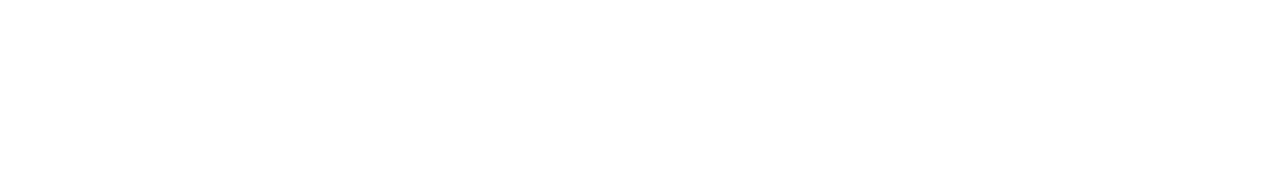
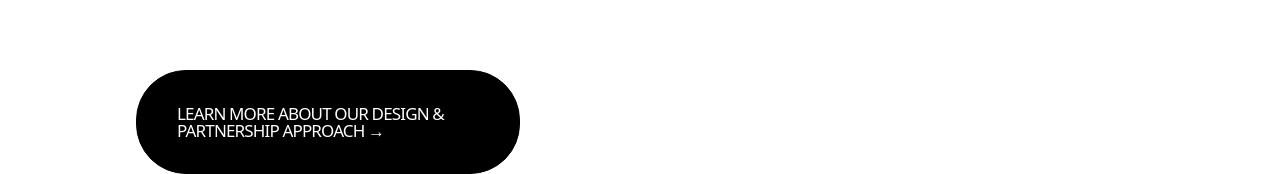
Before and after one commit to shivaKotagiri/bravepeople, a Next.js app: page / in a window 1280 px wide. Shown: the part 802-976 px from the top of the page. Before the commit the page ends 844 px from the top, so only its background shows below. Built offline with nearby package versions, Linux system fonts and the light colour scheme.

Commit message:
started about component

```diff
--- a/app/page.tsx
+++ b/app/page.tsx
@@ -1,9 +1,11 @@
+import About from "@/components/about";
 import Hero from "@/components/hero";
 
 export default function Home() {
   return (
     <div className="w-screen h-fit px-34 overflow-x-hidden">
       <Hero />
+      <About />
     </div>
   );
 }
--- /dev/null
+++ b/components/about.tsx
@@ -0,0 +1,11 @@
+"use client";
+
+export default function About() {
+    return (
+        <div className="mt-30 w-full flex justify-between items-center">
+            <div className="bg-black w-[50%] leading-none border text-start uppercase text-[17px] tracking-tighter border-black text-white hover:bg-white hover:text-black cursor-pointer transition-colors duration-350 px-10 max-w-[384px] py-8.5 rounded-[50px]">
+                Learn more about our design & partnership approach →
+            </div>
+        </div>
+    )
+}
--- a/components/hero.tsx
+++ b/components/hero.tsx
@@ -3,7 +3,7 @@
 
 export default function Hero() {
     return (
-        <div className="h-screen">
+        <div className="h-fit">
             <div className="mt-5">
                 <Image alt="logo" width={192} height={24} src={"/logo.svg"} />
             </div>
--- a/package.json
+++ b/package.json
@@ -16,7 +16,8 @@
     "motion": "^12.23.24",
     "next": "15.5.4",
     "react": "19.1.0",
-    "react-dom": "19.1.0"
+    "react-dom": "19.1.0",
+    "react-icons": "^5.5.0"
   },
   "devDependencies": {
     "@eslint/eslintrc": "^3",
```
Also changed, not shown: 1 other file (tests, documents, lock files or other folders).
